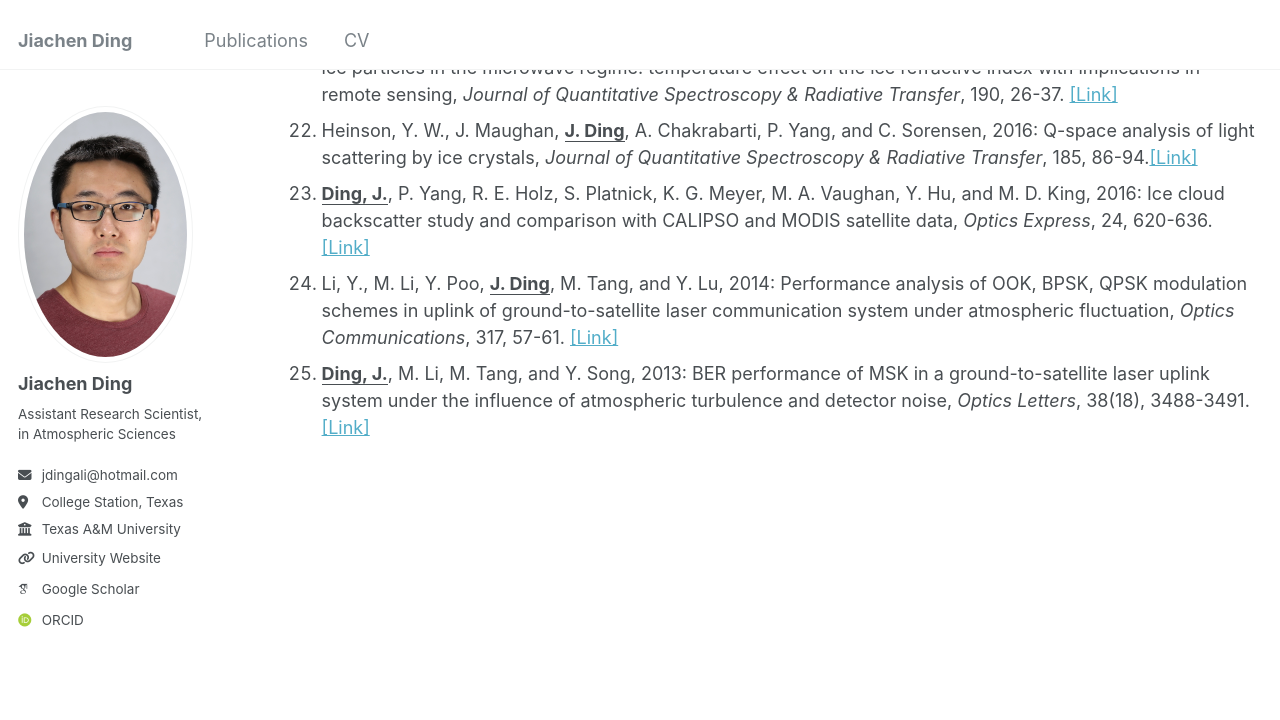
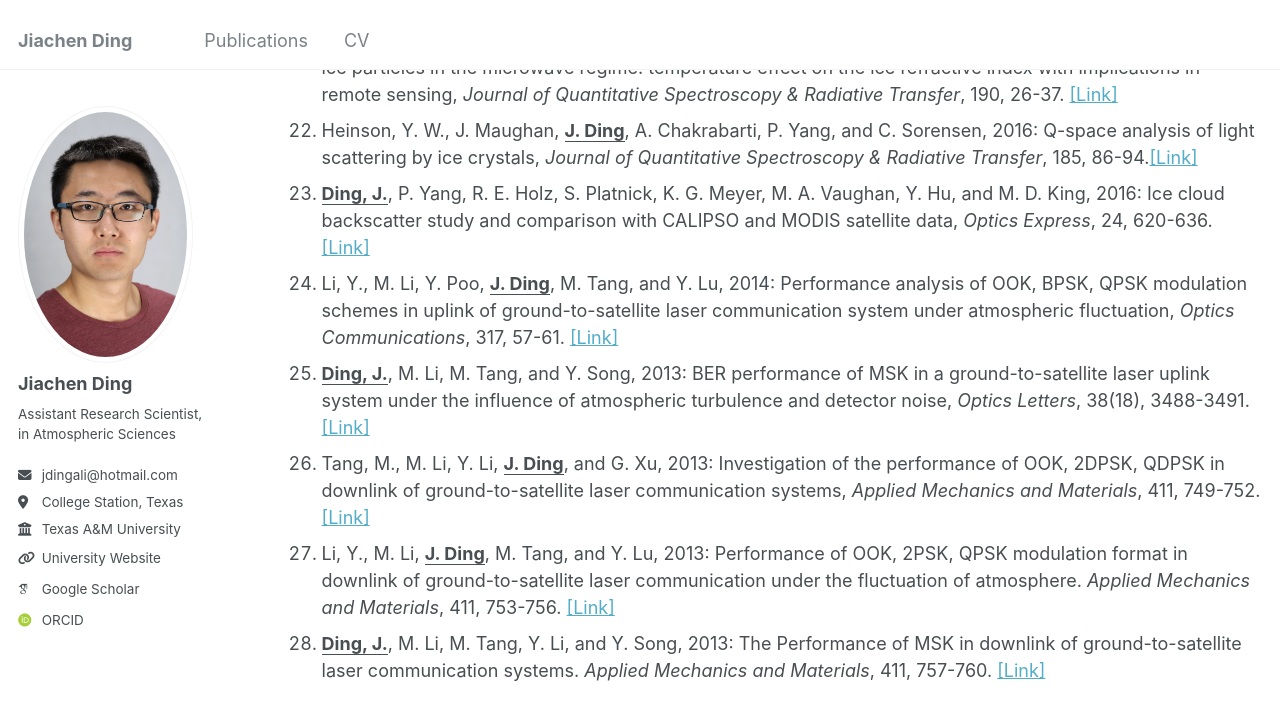
Before and after one commit to jdingali/jdingali.github.io, a Jekyll site: the page built from _pages/publications.md, in a window 1280 px wide and 900 px high, scrolled down 2200 px. Shown: the top 720 px of the window. Built offline with Jekyll 4.4.1, drawn with Linux system fonts in a browser that asks for light colours; some web fonts are replaced; before the commit the page ends 2857 px from its top, so only the background shows below that.

Commit message:
Updated the publication page...

```diff
--- a/_pages/publications.md
+++ b/_pages/publications.md
@@ -41,3 +41,6 @@ Peer-reviewed journal articles
 23. __<ins>Ding, J.</ins>__, P. Yang, R. E. Holz, S. Platnick, K. G. Meyer, M. A. Vaughan, Y. Hu, and M. D. King, 2016: Ice cloud backscatter study and comparison with CALIPSO and MODIS satellite data, *Optics Express*, 24, 620-636. [[Link]](https://opg.optica.org/oe/fulltext.cfm?uri=oe-24-1-620&id=335406)
 24. Li, Y., M. Li, Y. Poo, __<ins>J. Ding</ins>__, M. Tang, and Y. Lu, 2014: Performance analysis of OOK, BPSK, QPSK modulation schemes in uplink of ground-to-satellite laser communication system under atmospheric fluctuation, *Optics Communications*, 317, 57-61. [[Link]](https://www.sciencedirect.com/science/article/pii/S0030401813011693)
 25. __<ins>Ding, J.</ins>__, M. Li, M. Tang, and Y. Song, 2013: BER performance of MSK in a ground-to-satellite laser uplink system under the influence of atmospheric turbulence and detector noise, *Optics Letters*, 38(18), 3488-3491. [[Link]](https://opg.optica.org/ol/fulltext.cfm?uri=ol-38-18-3488&id=260817)
+26. Tang, M., M. Li, Y. Li, __<ins>J. Ding</ins>__, and G. Xu, 2013: Investigation of the performance of OOK, 2DPSK, QDPSK in downlink of ground-to-satellite laser communication systems, *Applied Mechanics and Materials*, 411, 749-752. [[Link]](https://www.scientific.net/AMM.411-414.749)
+27. Li, Y., M. Li, __<ins>J. Ding</ins>__, M. Tang, and Y. Lu, 2013: Performance of OOK, 2PSK, QPSK modulation format in downlink of ground-to-satellite laser communication under the fluctuation of atmosphere. *Applied Mechanics and Materials*, 411, 753-756. [[Link]](https://www.scientific.net/AMM.411-414.753)
+28. __<ins>Ding, J.</ins>__, M. Li, M. Tang, Y. Li, and Y. Song, 2013: The Performance of MSK in downlink of ground-to-satellite laser communication systems. *Applied Mechanics and Materials*, 411, 757-760. [[Link]](https://www.scientific.net/AMM.411-414.757)
```
